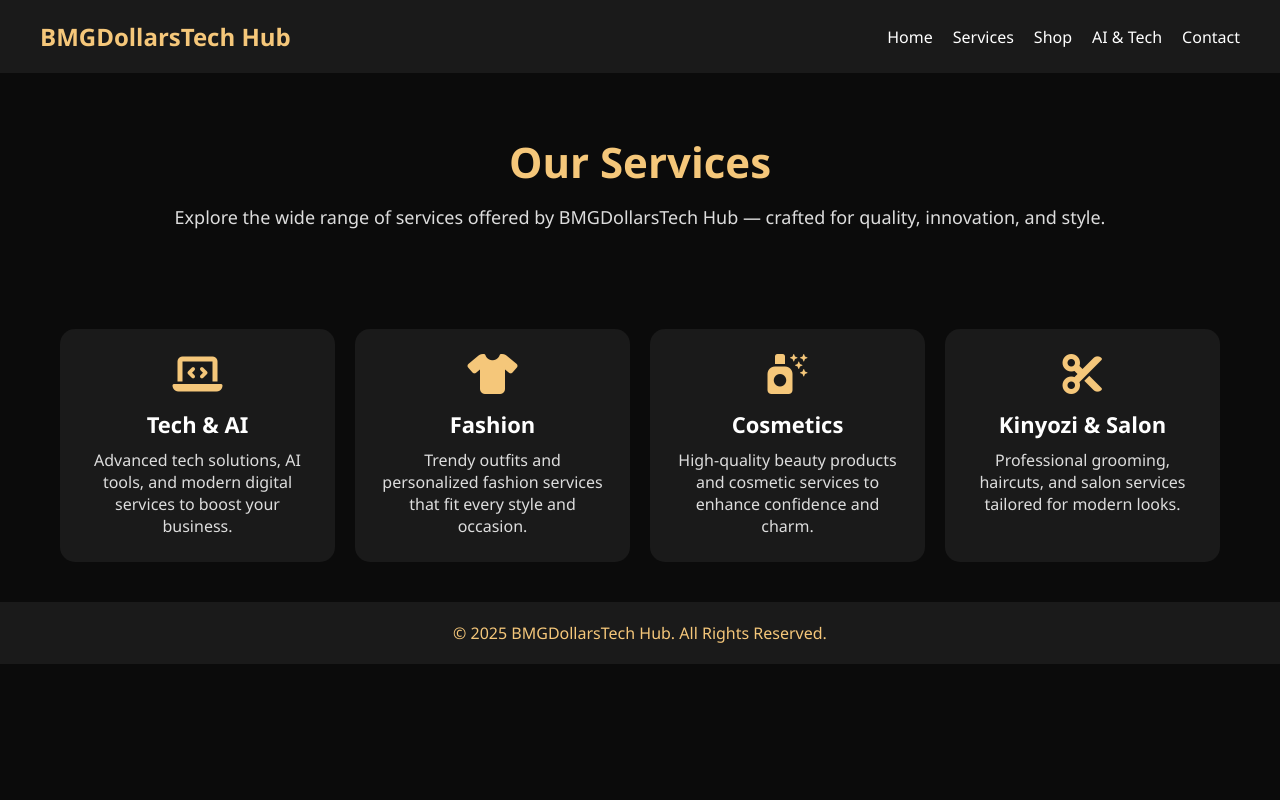
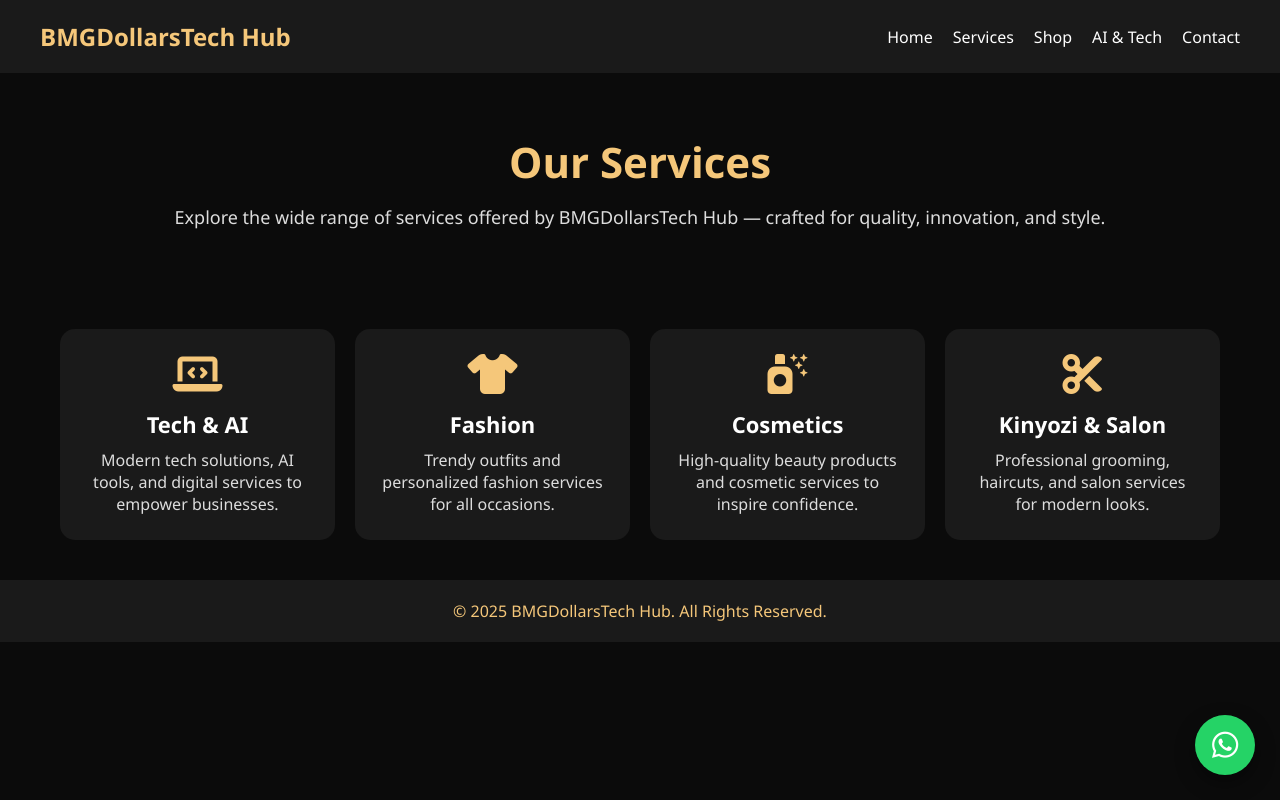
Before and after one commit to Marktech-12/bmgdollarstechhub, a website: page services.html in a window 1280 px wide. Drawn offline with Linux system fonts and the light colour scheme.

Commit message:
Update services.html

```diff
--- a/services.html
+++ b/services.html
@@ -35,10 +35,30 @@
     text-align:center;
     transition: transform 0.3s;
   }
-  .service-card:hover{transform: translateY(-10px)}
-  .service-card i{font-size:40px;color:#f5c77a;margin-bottom:15px}
-  .service-card h3{margin-bottom:10px;font-size:22px}
-  .service-card p{color:#ddd;font-size:16px}
+  .service-card:hover{transform: translateY(-10px);}
+  .service-card i{font-size:40px;color:#f5c77a;margin-bottom:15px;}
+  .service-card h3{margin-bottom:10px;font-size:22px;}
+  .service-card p{color:#ddd;font-size:16px;}
+
+  /* WhatsApp Floating Button */
+  .whatsapp-float{
+    position:fixed;
+    bottom:25px;
+    right:25px;
+    background:#25d366;
+    color:#fff;
+    width:60px;
+    height:60px;
+    border-radius:50%;
+    display:flex;
+    align-items:center;
+    justify-content:center;
+    font-size:30px;
+    box-shadow:0 8px 20px rgba(0,0,0,0.4);
+    z-index:1000;
+    text-decoration:none;
+  }
+  .whatsapp-float:hover{background:#1ebe5d}
 
   @media(max-width:768px){
     header{padding:40px 20px}
@@ -61,32 +81,33 @@
   </ul>
 </nav>
 
-<!-- Main Content -->
+<!-- Header -->
 <header>
   <h2>Our Services</h2>
   <p>Explore the wide range of services offered by BMGDollarsTech Hub — crafted for quality, innovation, and style.</p>
 </header>
 
+<!-- Services Section -->
 <section class="services-container">
   <div class="service-card">
     <i class="fas fa-laptop-code"></i>
     <h3>Tech & AI</h3>
-    <p>Advanced tech solutions, AI tools, and modern digital services to boost your business.</p>
+    <p>Modern tech solutions, AI tools, and digital services to empower businesses.</p>
   </div>
   <div class="service-card">
     <i class="fas fa-tshirt"></i>
     <h3>Fashion</h3>
-    <p>Trendy outfits and personalized fashion services that fit every style and occasion.</p>
+    <p>Trendy outfits and personalized fashion services for all occasions.</p>
   </div>
   <div class="service-card">
     <i class="fas fa-spray-can-sparkles"></i>
     <h3>Cosmetics</h3>
-    <p>High-quality beauty products and cosmetic services to enhance confidence and charm.</p>
+    <p>High-quality beauty products and cosmetic services to inspire confidence.</p>
   </div>
   <div class="service-card">
     <i class="fas fa-scissors"></i>
     <h3>Kinyozi & Salon</h3>
-    <p>Professional grooming, haircuts, and salon services tailored for modern looks.</p>
+    <p>Professional grooming, haircuts, and salon services for modern looks.</p>
   </div>
 </section>
 
@@ -95,8 +116,10 @@
   © 2025 BMGDollarsTech Hub. All Rights Reserved.
 </footer>
 
-<!-- Floating Buttons and AI Chat -->
-<!-- Paste the floating chat/WhatsApp snippet here (same as index.html) -->
+<!-- WhatsApp Floating Button -->
+<a href="https://wa.me/254700692492" class="whatsapp-float" target="_blank" aria-label="Chat on WhatsApp">
+  <i class="fab fa-whatsapp"></i>
+</a>
 
 </body>
 </html>
```
